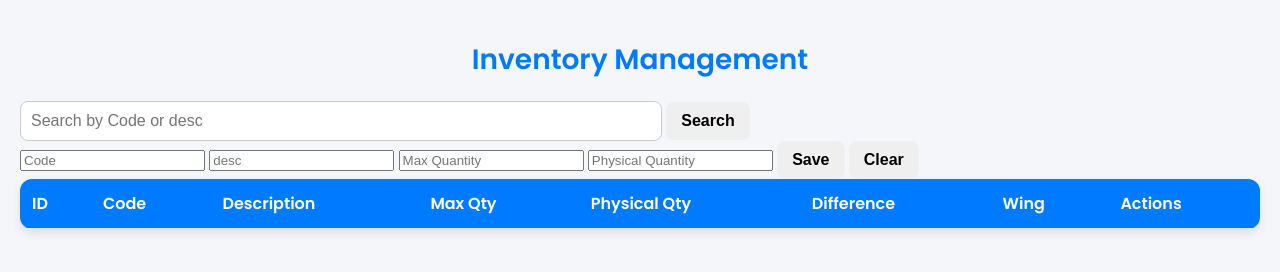
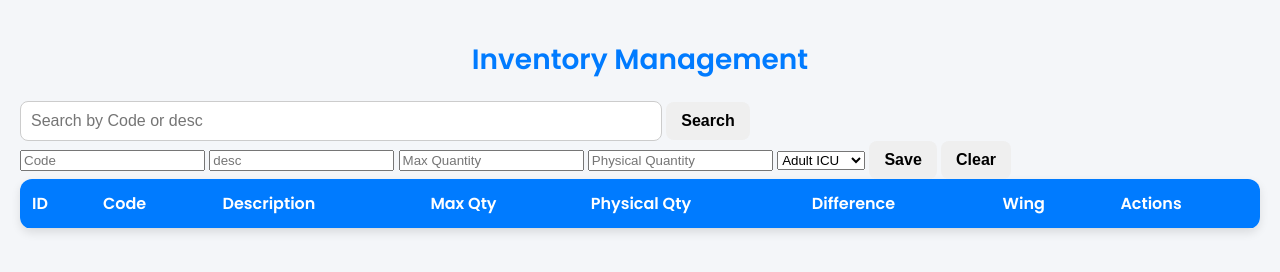
Before and after one commit to basharkamkb/hospital_program, a plain HTML site: page index.html in a window 1280 px wide. Drawn offline with nearby package versions, Linux system fonts and the light colour scheme.

Commit message:
Update index.html

```diff
--- a/index.html
+++ b/index.html
@@ -24,6 +24,12 @@
         <input type="text" id="desc" placeholder="desc">
         <input type="number" id="maxqty" placeholder="Max Quantity">
         <input type="number" id="physical" placeholder="Physical Quantity">
+        <select id="wing">
+    <option value="Adult ICU">Adult ICU</option>
+    <option value="Maternity 1">Maternity 1</option>
+    <option value="Maternity 2">Maternity 2</option>
+</select>
+
         <button onclick="addItem()">Save</button>
         <button onclick="clearForm()">Clear</button>
     </div>
```
